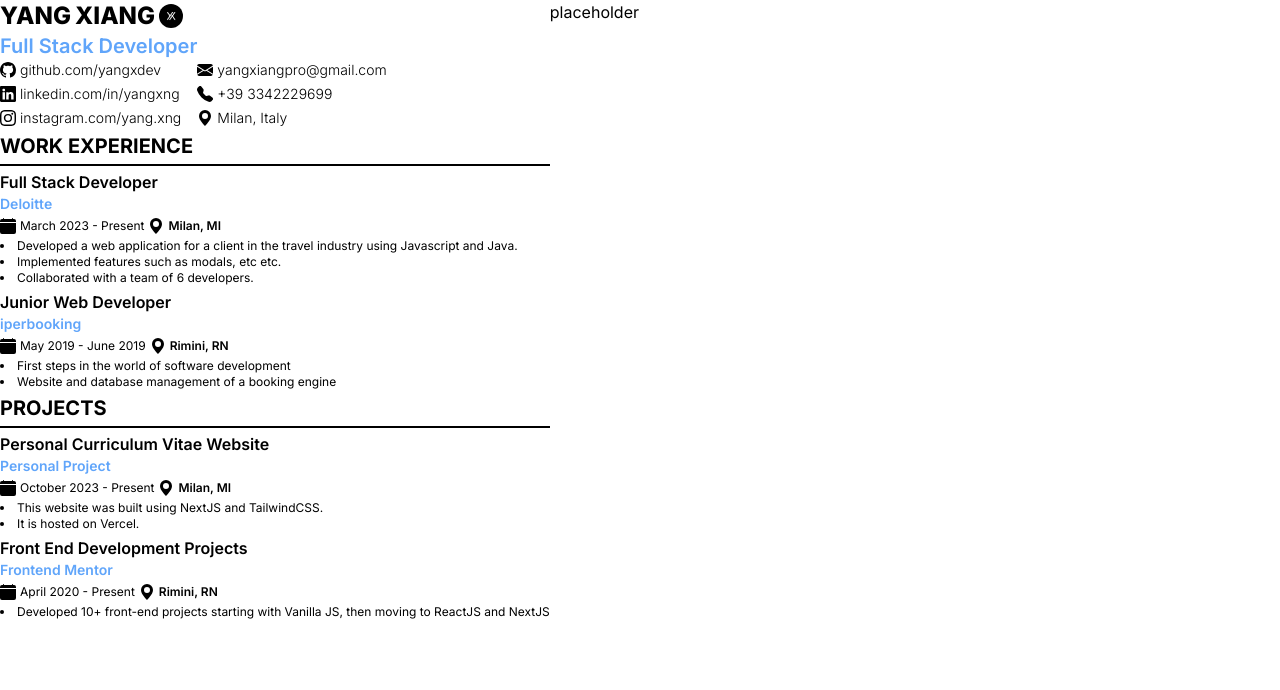
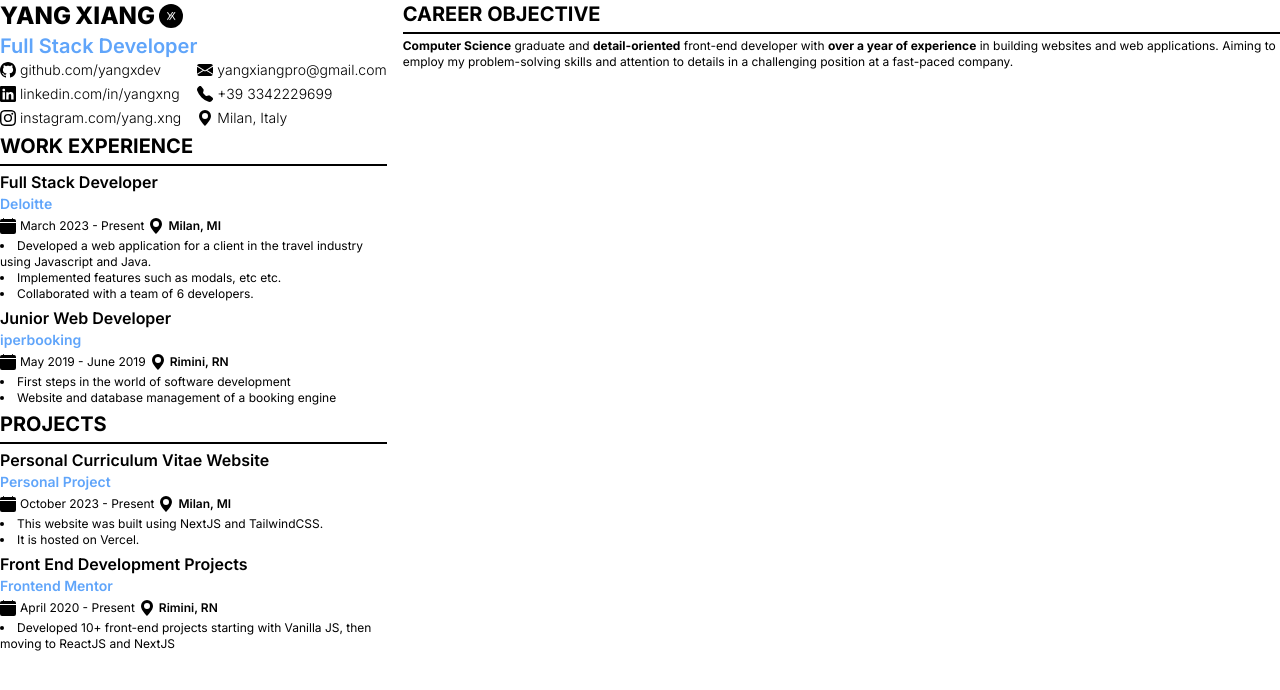
Before and after one commit to yangxdev/nextjs-cv, a Next.js app: page / in a window 1280 px wide. Shown: the top 690 px of the page. Built offline with nearby package versions, Linux system fonts and the light colour scheme.

Commit message:
CV-5 career objective implementation

```diff
--- /dev/null
+++ b/app/CareerObjective.jsx
@@ -0,0 +1,13 @@
+import Divider from "./Divider";
+
+const CareerObjective = () => (
+    <div className="card-right-section1-career-objective">
+        <h1 className="uppercase font-bold text-xl mb-1">Career Objective</h1>
+        <Divider />
+        <h3 className="card-right-section1-career-objective-description text-xs">
+            <strong>Computer Science</strong> graduate and <strong>detail-oriented</strong> front-end developer with <strong>over a year of experience</strong> in building websites and web applications. Aiming to employ my problem-solving skills and attention to details in a challenging position at a fast-paced company.
+        </h3>
+    </div>
+);
+
+export default CareerObjective;
--- /dev/null
+++ b/app/Divider.jsx
@@ -0,0 +1,7 @@
+const Divider = () => {
+    return (
+        <hr className='border border-t-3 border-black mb-1'></hr>
+    );
+};
+
+export default Divider;
--- a/app/Projects.jsx
+++ b/app/Projects.jsx
@@ -1,12 +1,10 @@
 import SectionItem from './SectionItem.jsx';
+import Divider from './Divider.jsx';
 
 const Projects = () => (
     <div className="card-left-section3-projects">
         <h1 className="uppercase font-bold text-xl mb-1">Projects</h1>
-        {/* horizontal line */}
-        <div className="card-left-section3-projects-line mb-1">
-            <hr className="border border-t-3 border-black"/>
-        </div>
+        <Divider />
         <SectionItem
             title="Personal Curriculum Vitae Website"
             company="Personal Project"
--- a/app/WorkExperience.jsx
+++ b/app/WorkExperience.jsx
@@ -1,12 +1,10 @@
 import SectionItem from './SectionItem.jsx';
+import Divider from './Divider.jsx';
 
 const WorkExperience = () => (
     <div className="card-left-section2-work-experience">
         <h1 className='uppercase font-bold text-xl mb-1'>Work Experience</h1>
-        {/* horizontal line */}
-        <div className="card-left-section2-work-experience-line mb-1">
-            <hr className='border border-t-3 border-black'></hr>
-        </div>
+        <Divider />
         <SectionItem
             title="Full Stack Developer"
             company="Deloitte"
--- a/app/page.tsx
+++ b/app/page.tsx
@@ -2,6 +2,7 @@ import Image from 'next/image';
 import ContactSection from './ContactSection';
 import WorkExperience from './WorkExperience';
 import Projects from './Projects';
+import CareerObjective from './CareerObjective';
 import { Analytics } from '@vercel/analytics/react';
 
 export default function Home() {
@@ -26,9 +27,9 @@ export default function Home() {
             <Projects />
           </div>
         </div>
-        <div className="card-right col">
-          <div className="card-right-section1">
-            placeholder
+        <div className="card-right col ml-4">
+          <div className="card-right-section1 text-black">
+            <CareerObjective />
           </div>
         </div>
       </div>
```
